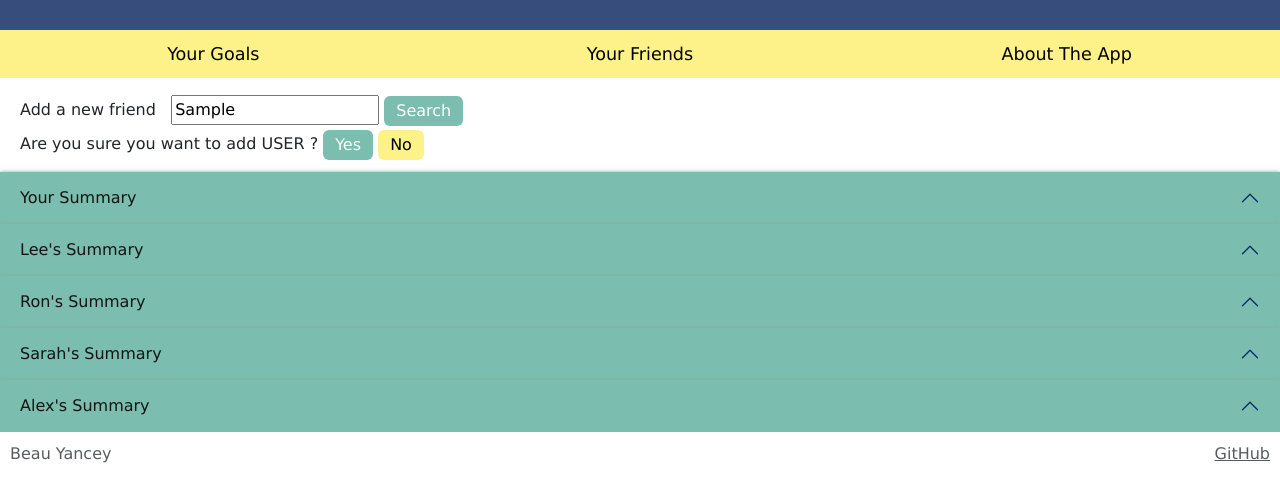
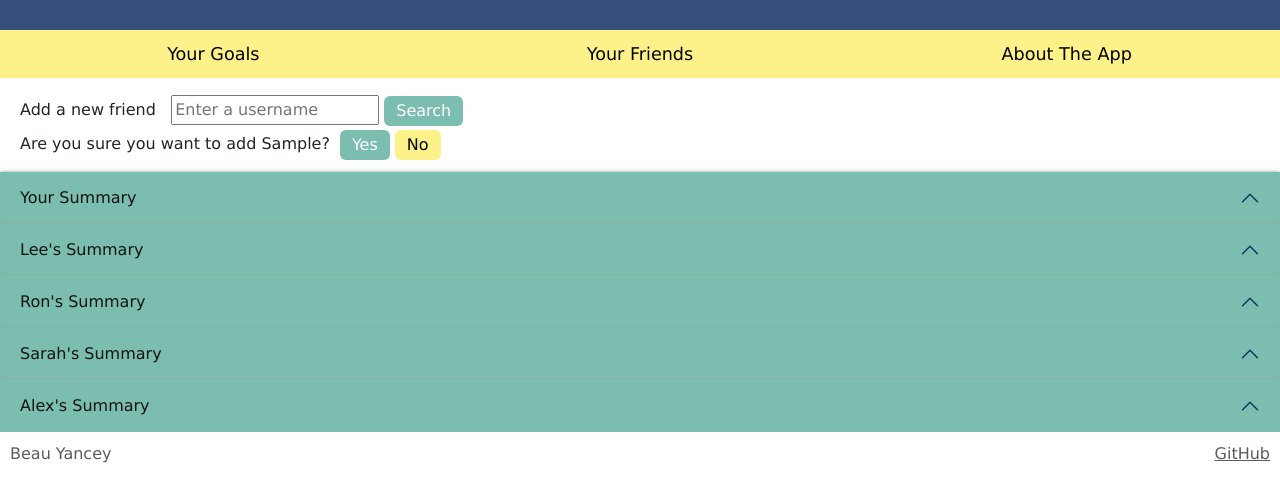
Before and after one commit to BeauYancey/startup, a plain HTML site: page friends.html in a window 1280 px wide. Both pictures are taken after typing "Sample" into the empty fields and a click on the button "Search". Shown: the part 82-584 px from the top of the page. Drawn offline with nearby package versions, Linux system fonts and the light colour scheme.

Commit message:
added DOM manipulation to friend search

```diff
--- a/friends.html
+++ b/friends.html
@@ -36,17 +36,10 @@
         <div id="friend-search">
           <label for="friend-search-input"> Add a new friend &nbsp;</label>
           <input id="friend-search-input" type="text" placeholder="Enter a username">
-          <button class="btn btn-secondary" style="padding-top: 3px; padding-bottom: 3px;" data-bs-toggle="collapse" data-bs-target="#add-confirm-div">
+          <button class="btn btn-secondary" style="padding-top: 3px; padding-bottom: 3px;" onclick="addSearchConfirm()">
             Search
           </button>
-
           <br />
-
-          <div class="collapse collapse" id="add-confirm-div">
-            <label for="add-confirm">Are you sure you want to add USER ?</label>
-            <button class="btn btn-secondary add-confirm" data-bs-toggle="collapse" data-bs-target="#add-confirm-div">Yes</button>
-            <button class="btn btn-warning add-confirm" data-bs-toggle="collapse" data-bs-target="#add-confirm-div">No</button>
-          </div>
         </div>
 
         <div class="accordion-item">
--- a/friends.js
+++ b/friends.js
@@ -31,8 +31,6 @@ function loadFriends() {
   };
 
   const accordionEl = document.querySelector('div.accordion');
-
-  console.log(`friends.length is ${Object.keys(friends).length}`)
 
   if (Object.keys(friends).length == 0) {
     const addFriendsEl = document.createElement('h5');
@@ -124,5 +122,48 @@ function loadFriends() {
 
 }
 
+function addSearchConfirm() {
+
+  removeSearchConfirm();
+
+  userName = document.querySelector('#friend-search-input').value;
+  document.querySelector('#friend-search-input').value = '';
+  parent = document.querySelector('#friend-search');
+
+  divEl = document.createElement('div');
+  divEl.setAttribute('id', 'confirmation-div')
+
+  labelEl = document.createElement('label');
+  labelEl.htmlFor = 'add-confirm';
+  labelEl.textContent = `Are you sure you want to add ${userName}?`;
+
+  yesBtn = document.createElement('button');
+  yesBtn.classList.add('btn', 'btn-secondary', 'add-confirm');
+  yesBtn.style.marginLeft = '10px'
+  yesBtn.textContent = 'Yes';
+  yesBtn.addEventListener('click', removeSearchConfirm)
+
+  noBtn = document.createElement('button');
+  noBtn.classList.add('btn', 'btn-warning', 'add-confirm');
+  noBtn.style.marginLeft = '5px'
+  noBtn.textContent = 'No';
+  noBtn.addEventListener('click', removeSearchConfirm)
+
+
+  divEl.appendChild(labelEl);
+  divEl.appendChild(yesBtn);
+  divEl.appendChild(noBtn);
+  parent.appendChild(divEl);
+
+}
+
+
+function removeSearchConfirm() {
+  toDelete = document.querySelector('#confirmation-div');
+  if (toDelete) {
+    toDelete.remove();
+  }
+}
+
 // Do this every time the page loads
 loadFriends();
--- a/index.css
+++ b/index.css
@@ -196,13 +196,19 @@ label.btn {
 }
 
 .btn-check:hover+.btn {
+    background-color: #4f9487;
+}
+
+.btn-check:active+.btn {
     background-color: var(--tertiary-color);
-    filter: brightness(85%);
 }
 
 .btn-check:checked+.btn {
-    background-color: var(--tertiary-color);
-    filter: brightness(85%);
+    background-color: #539789;
+}
+
+.btn:active {
+    transform: scale(0.95);
 }
 
 @media (max-width: 427px) {
```
